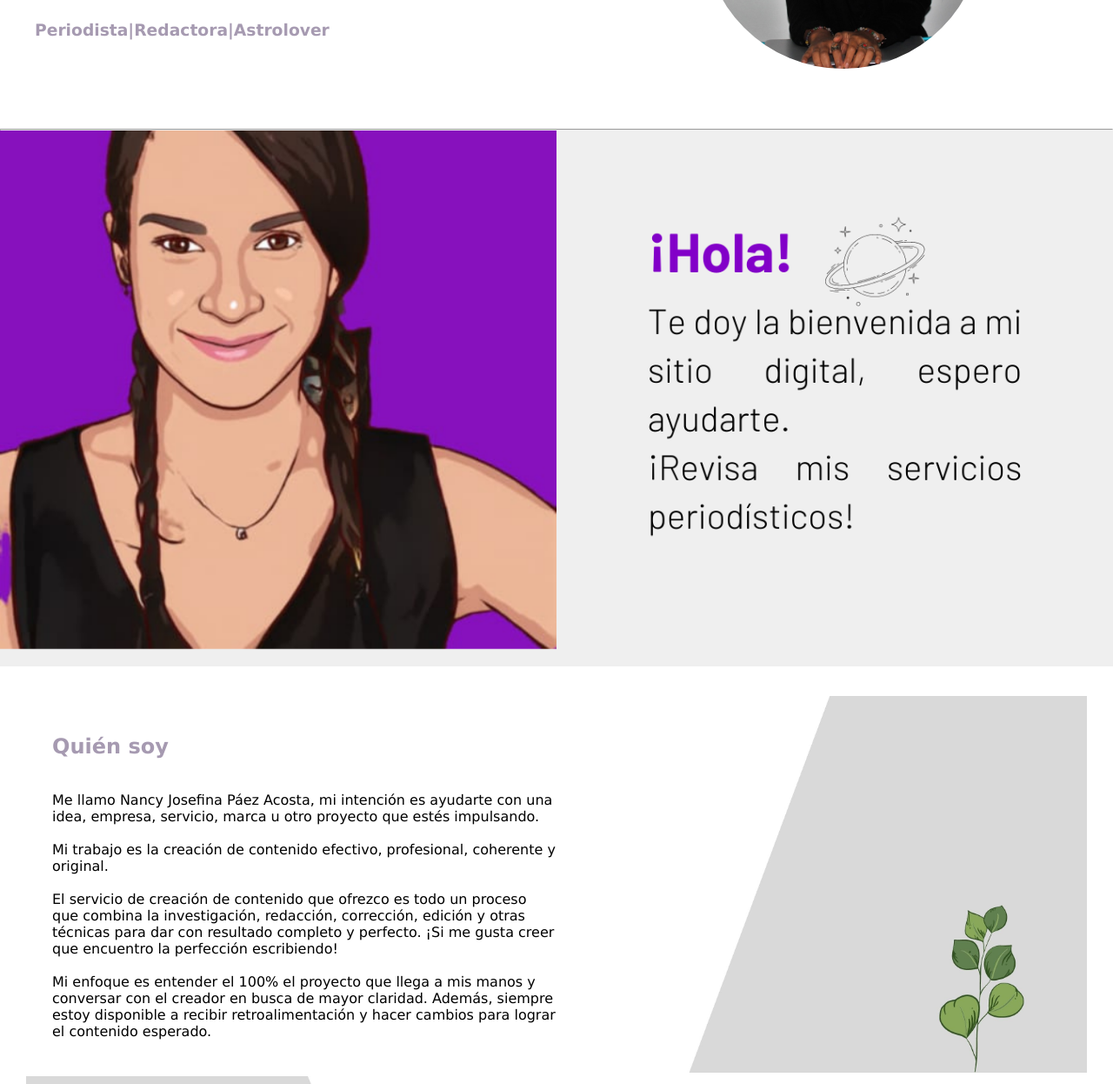
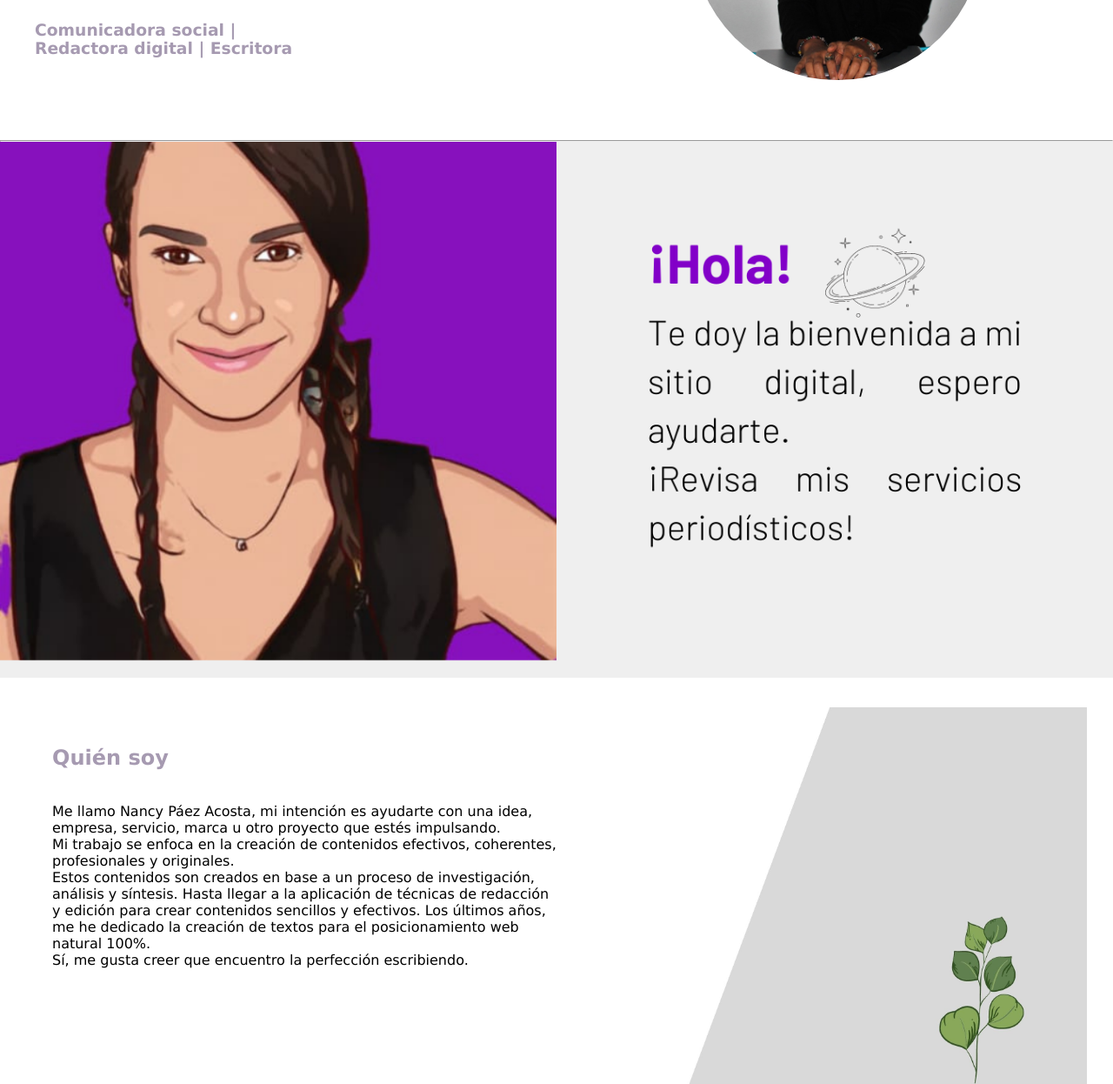
Before and after one commit to Yusjuani/p-gina-web-nancy, a plain HTML site: page index.html in a window 1280 px wide. Shown: the part 351-1597 px from the top of the page at 87% size. Drawn offline with nearby package versions, Linux system fonts and the light colour scheme; files whose address does not match are found by name.

Commit message:
marreglo

```diff
--- a/index.html
+++ b/index.html
@@ -37,7 +37,7 @@
 <div class="section1">
    <div class="colum">
        <h1 class="titulo">NANCY PAEZ</h1>
-       <h3 class="informacion"> Periodista|Redactora|Astrolover</h3>
+       <h3 class="informacion"> Comunicadora social | Redactora digital | Escritora</h3>
    </div>
     <div class="info"><img src="/nancy.jpg"  alt= "Imagen de Nancy Paez" class="img ">
     </div>
@@ -61,13 +61,13 @@
 
         <h2> Quién soy</h2><br><br>
 
-        <p>Me llamo Nancy Josefina Páez Acosta, mi intención es ayudarte con una idea, empresa, servicio, marca u otro proyecto que estés impulsando. <br><br>
+        <p>Me llamo Nancy Páez Acosta, mi intención es ayudarte con una idea, empresa, servicio, marca u otro proyecto que estés impulsando.<br>
 
-            Mi trabajo es la creación de contenido efectivo, profesional, coherente y original.<br><br>
+            Mi trabajo se enfoca en la creación de contenidos efectivos, coherentes, profesionales y originales. <br>
 
-            El servicio de creación de contenido que ofrezco es todo un proceso que combina la investigación, redacción, corrección, edición y otras técnicas para dar con resultado completo y perfecto. ¡Si me gusta creer que encuentro la perfección escribiendo!<br><br>
-
-            Mi enfoque es entender el 100% el proyecto que llega a mis manos y conversar con el creador en busca de mayor claridad. Además, siempre estoy disponible a recibir retroalimentación y hacer cambios para lograr el contenido esperado. <br><br>
+            Estos contenidos son creados en base a un proceso de investigación, análisis y síntesis. Hasta llegar a la aplicación de técnicas de redacción y edición para crear contenidos sencillos y efectivos. Los últimos años, me he dedicado
+             la creación de textos para el posicionamiento web natural 100%. <br>
+            Sí, me gusta creer que encuentro la perfección escribiendo.
             </p>
 
         </div>
```
